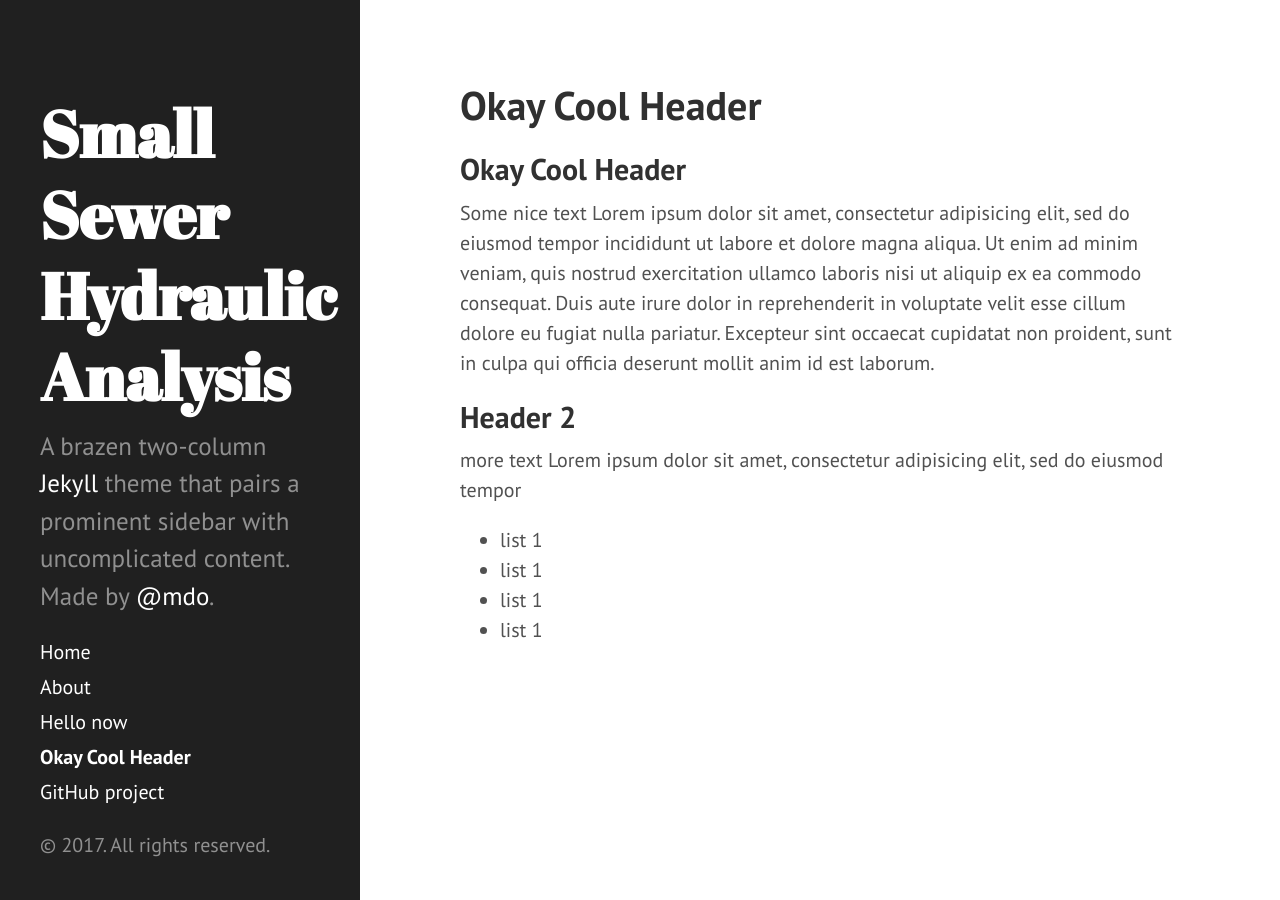
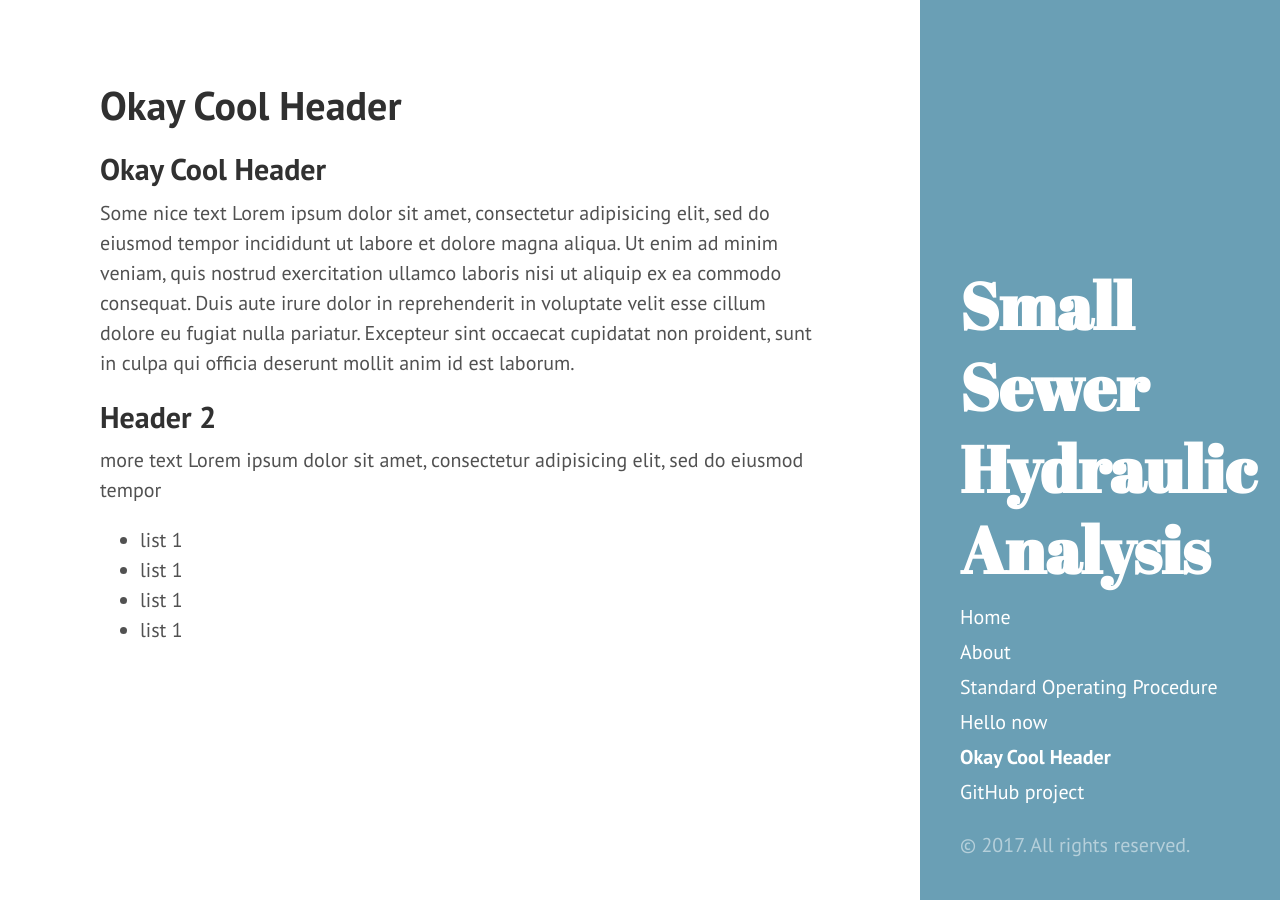
Before and after one commit to adams-cool-org/ssha3, a Jekyll site: the page built from docs/markdown.md, in a window 1280 px wide. Built offline with Jekyll 4.4.1, drawn with Linux system fonts in a browser that asks for light colours; our own code applies the rules of GitHub Pages for plain Markdown files.

Commit message:
theme flip

```diff
--- a/docs/_config.yml
+++ b/docs/_config.yml
@@ -9,7 +9,7 @@ permalink:        pretty
 # Setup
 title:            Small Sewer Hydraulic Analysis
 tagline:          'A Jekyll theme'
-description:      'A brazen two-column <a href="http://jekyllrb.com" target="_blank">Jekyll</a> theme that pairs a prominent sidebar with uncomplicated content. Made by <a href="https://twitter.com/mdo" target="_blank">@mdo</a>.'
+description:      'Standard operating procedure for Small Sewer Hydraulic Analysis'
 url:              https://adams-cool-org.github.io
 baseurl:          /ssha3
 
--- a/docs/_includes/sidebar.html
+++ b/docs/_includes/sidebar.html
@@ -6,7 +6,7 @@
           {{ site.title }}
         </a>
       </h1>
-      <p class="lead">{{ site.description }}</p>
+      <!-- <p class="lead">{{ site.description }}</p> -->
     </div>
 
     <nav class="sidebar-nav">
--- a/docs/_layouts/default.html
+++ b/docs/_layouts/default.html
@@ -3,7 +3,7 @@
 
   {% include head.html %}
 
-  <body>
+  <body class="layout-reverse theme-base-0d">
 
     {% include sidebar.html %}
 
```
Also changed, not shown: docs/sop.md (+3 -3 lines).
